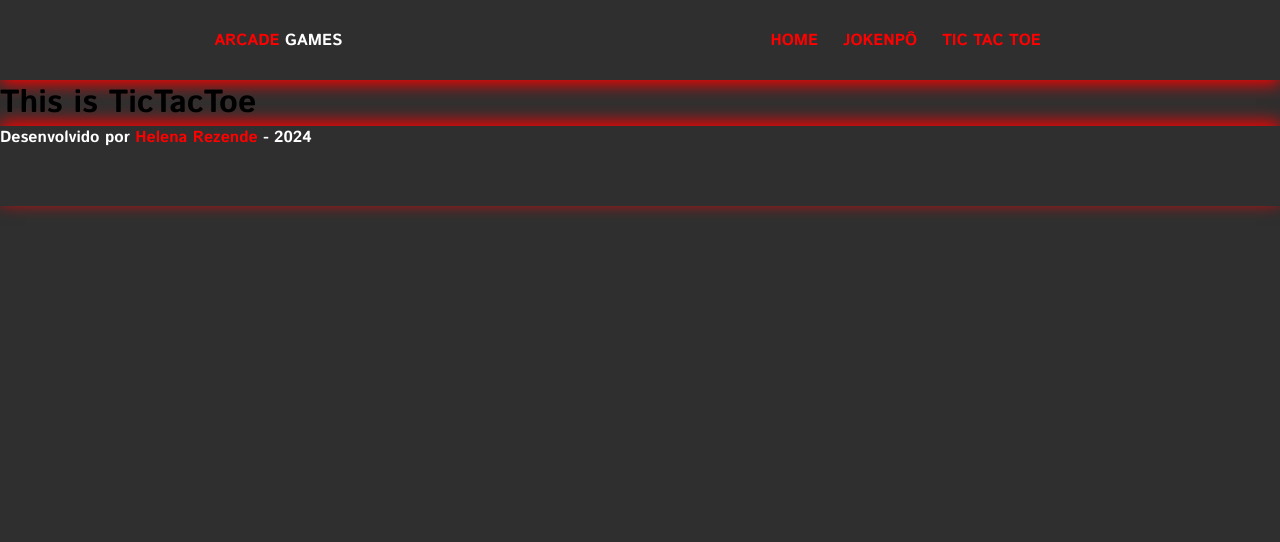
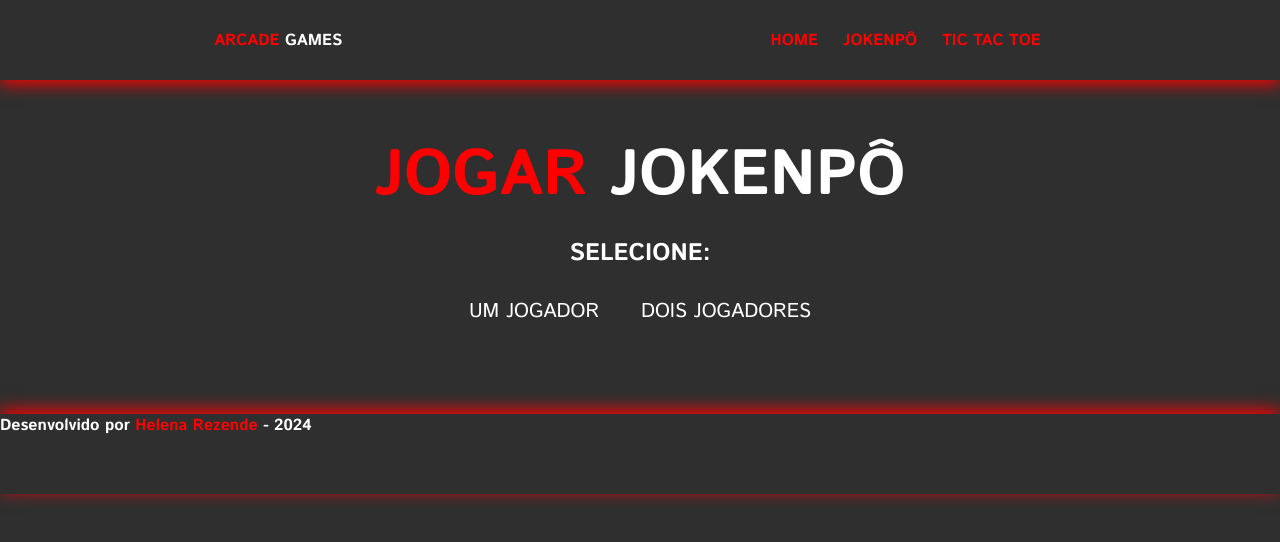
Before and after one commit to GalaxyHG/jokenpo, a React (Vite) app: page /tictactoe in a window 1280 px wide. Shown: the top 542 px of the page. Built offline with nearby package versions, Linux system fonts and the light colour scheme.

Commit message:
TicTacToe page, css, button play again style

```diff
--- a/src/pages/Jokenpo/Jokenpo.module.css
+++ b/src/pages/Jokenpo/Jokenpo.module.css
@@ -119,3 +119,21 @@ hr {
   font-size: 32px;
   margin-top: 15px;
 }
+
+.denovo {
+  border: none;
+  background-color: #353535;
+  box-shadow: 0px 4px 4px rgba(0, 0, 0, 60%);
+  padding: 10px;
+  color: #FFF;
+  font-weight: 700;
+  letter-spacing: 1px;
+  font-size: 16px;
+  cursor: pointer;
+  transition: .4s;
+  margin-top: 5px;
+}
+
+.denovo:hover {
+  box-shadow: 0px 4px 16px rgba(255, 255, 255, 60%);
+}
--- a/src/pages/Jokenpo/index.jsx
+++ b/src/pages/Jokenpo/index.jsx
@@ -4,69 +4,6 @@ import pedra from "../../assets/pedra.png";
 import papel from "../../assets/papel.png";
 import tesoura from "../../assets/tesoura.png";
 
-// const choices = ['pedra', 'papel', 'tesoura']; //array com as escolhas possíveis
-
-// const getRandomChoice = () => { //função para gerar a escolha aleatória da CPU
-//     const randomIndex = Math.floor(Math.random() * choices.length); //gerando valor aleatório dentro do intervalo definido (tamanho do vetor)
-//     return choices[randomIndex];//retorna a opção escolhida a partir do número gerado
-// };
-
-// const getResult = (playerChoice, computerChoice) => {//função para o
-//     if (playerChoice === computerChoice) {
-//         return 'Empate!';
-//     }
-
-//     if (
-//         (playerChoice === 'pedra' && computerChoice === 'tesoura') ||
-//         (playerChoice === 'papel' && computerChoice === 'pedra') ||
-//         (playerChoice === 'tesoura' && computerChoice === 'papel')
-//     ) {
-//         return 'Você ganhou!';
-//     } else {
-//         return 'Você perdeu!';
-//     }
-// };
-
-// const Jokenpo = () => {
-//     const [playerChoice, setPlayerChoice] = useState(null);
-//     const [computerChoice, setComputerChoice] = useState(null);
-//     const [result, setResult] = useState('');
-
-//     useEffect(() => { //Atualiza a escolha do computador
-//         if (playerChoice) {
-//             const choice = getRandomChoice();
-//             setComputerChoice(choice);
-//         }
-//     }, [playerChoice]);
-
-//     useEffect(() => {
-//         if (playerChoice && computerChoice) {
-//             setResult(getResult(playerChoice, computerChoice));
-//         }
-//     }, [computerChoice]);
-
-//     const handleChoice = (choice) => {
-//         setPlayerChoice(choice);
-//     };
-
-//     return (
-//         <div className="App">
-//             <h1>Pedra, Papel e Tesoura</h1>
-//             <div className="buttons">
-//                 <button onClick={() => handleChoice('pedra')}>Pedra</button>
-//                 <button onClick={() => handleChoice('papel')}>Papel</button>
-//                 <button onClick={() => handleChoice('tesoura')}>Tesoura</button>
-//             </div>
-//             {playerChoice && (
-//                 <div>
-//                     <p>Sua escolha: {playerChoice}</p>
-//                     <p>Escolha do computador: {computerChoice}</p>
-//                     <h2>Resultado: {result}</h2>
-//                 </div>
-//             )}
-//         </div>
-//     );
-// };
 function Jokenpo() {
 
   const choices = ['pedra', 'papel', 'tesoura'];
@@ -128,7 +65,6 @@ function Jokenpo() {
 
   let [mostrarConteudo1, setMostrarConteudo1] = useState(false);
   let [mostrarConteudo2, setMostrarConteudo2] = useState(false);
-  let [mostrarResultado, setMostrarResultado] = useState(false);
 
   const umJogador = () => {
     if (mostrarConteudo2 == true) {
@@ -205,7 +141,7 @@ function Jokenpo() {
                       }
                     </div>
                     <div className={`${styles.resultado} ${styles.white}`}>{resultado}</div>
-                    <button onClick={() => {setEscolhaJogador(null)}}>JOGAR NOVAMENTE</button>
+                    <button className={styles.denovo} onClick={() => {setEscolhaJogador(null)}}>JOGAR NOVAMENTE</button>
                   </>
                 )
               }
--- a/src/pages/TicTacToe/TicTacToe.module.css
+++ b/src/pages/TicTacToe/TicTacToe.module.css
@@ -0,0 +1,97 @@
+.gameSection {
+    display: flex;
+    flex-direction: column;
+    align-items: center;
+    padding: 50px 0px;
+}
+
+.gameConsole {
+    width: 100%;
+    display: flex;
+    justify-content: space-around;
+    padding: 1% 35%;
+}
+
+.gameConsole button {
+    border: none;
+    background-color: transparent;
+    font-size: 20px;
+    color: #FFF;
+    cursor: pointer;
+    transition: 0.4s;
+}
+
+.gameSection p {
+    font-size: 24px;
+    margin: 14px 0px;
+}
+
+.gameConsole button:hover {
+    text-decoration: underline;
+}
+
+.red {
+    color: #ff0000;
+    font-weight: 700;
+}
+
+.white {
+    color: #fff;
+    font-weight: 700;
+}
+
+.titulo {
+    font-size: 64px;
+}
+
+.ticDiv {
+    display: flex;
+    align-items: center;
+    flex-direction: column;
+    width: 100%;
+    margin-top: 25px;
+    padding: 0;
+}
+
+.ticDiv span {
+    font-size: 24px;
+    margin: 14px 0px;
+}
+
+.placar {
+    width: 100%;
+    display: flex;
+    align-items: start;
+    justify-content: center;
+    flex-direction: column;
+    padding: 0% 10%;
+}
+
+.placar p {
+    width: 250px;
+    display: flex;
+    align-items: center;
+    justify-content: space-around;
+}
+
+.placar p span {
+    font-size: 16px;
+}
+
+.denovo {
+    border: none;
+    background-color: #353535;
+    box-shadow: 0px 4px 4px rgba(0, 0, 0, 60%);
+    padding: 10px;
+    color: #FFF;
+    font-weight: 700;
+    letter-spacing: 1px;
+    font-size: 16px;
+    cursor: pointer;
+    transition: .4s;
+    margin-top: 5px;
+}
+
+.denovo:hover {
+    box-shadow: 0px 4px 16px rgba(255, 255, 255, 60%);
+}
--- a/src/pages/TicTacToe/index.jsx
+++ b/src/pages/TicTacToe/index.jsx
@@ -1,9 +1,55 @@
 import styles from './TicTacToe.module.css'
+import { useState } from 'react';
 
 function TicTacToe() {
+    let [mostrarConteudo1, setMostrarConteudo1] = useState(false);
+    let [mostrarConteudo2, setMostrarConteudo2] = useState(false);
+
+    const umJogador = () => {
+        if (mostrarConteudo2 == true) {
+          setMostrarConteudo2(false);
+          setMostrarConteudo1(true);
+        } else {
+          setMostrarConteudo1(true);
+        }
+      };
+
+      const doisJogadores = () => {
+        if (mostrarConteudo1 == true) {
+          setMostrarConteudo1(false);
+          setMostrarConteudo2(true);
+        } else {
+          setMostrarConteudo2(true);
+        }
+      };
+
+      const escolheOpcao = (escolha) => {
+        setEscolhaJogador(escolha);
+      };
+
     return (
         <>
-            <h1>This is TicTacToe</h1>
+            <section className={styles.gameSection}>
+                <span className={`${styles.titulo} ${styles.white}`}>
+                    <span className={styles.red}>JOGAR</span> JOKENPÔ
+                </span>
+                <p className={styles.white}>SELECIONE:</p>
+                <div className={styles.gameConsole}>
+                    <button onClick={umJogador} id="single">UM JOGADOR</button>
+                    <button onClick={doisJogadores} id="multi">DOIS JOGADORES</button>
+                </div>
+                <div className={styles.ticDiv}>
+                    {mostrarConteudo1 && (
+                        <>
+                            <div className={`${styles.placar} ${styles.white}`}>
+                                PLACAR:
+                                {/* <p><span className={styles.red}>VOCÊ: {placar.jogador}</span><span className={styles.white}> CPU: {placar.computador}</span> <span className={styles.white}> Empates: {placar.empate}</span></p> */}
+                            </div>
+                        </>
+                    )}
+                    {mostrarConteudo2 && <p>TEste2</p>}
+                </div>
+            </section>
         </>
     )
 }
```
